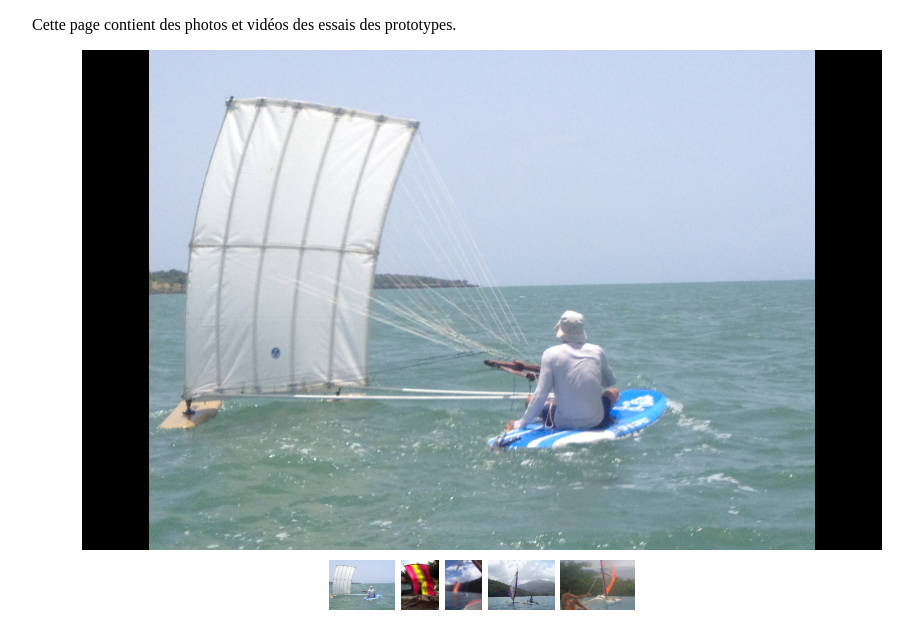
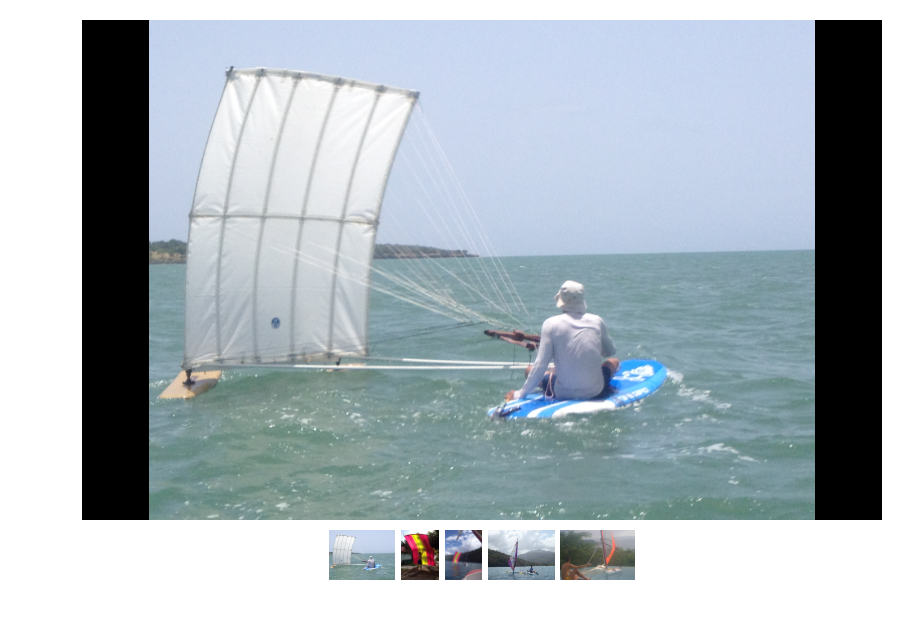
Before and after one commit to evermax/swing, a PHP site: page /images.php in a window 1280 px wide. Shown: the part 177-800 px from the top of the page, without its empty margins (158-1071 px from the left). Run offline with PHP 8.4, Linux system fonts and the light colour scheme.

Commit message:
Un peu de css

```diff
--- a/images.php
+++ b/images.php
@@ -16,7 +16,7 @@
             ?>
 
             <div class="corps">
-                <p>Cette page contient des photos et vidéos des essais des prototypes.</p>
+
                 <div class="gallery items-5">
                     <div id="item-1" class="control-operator"></div>
                     <div id="item-2" class="control-operator"></div>
--- a/style.css
+++ b/style.css
@@ -1,8 +1,15 @@
+/* GENERAL */
+
 .bloc_page
 {
     width: 900px;
     margin: auto;
     text-align: justify;
+}
+
+.corps
+{
+    padding-top: 20px;
 }
 
 /*body
@@ -53,7 +60,7 @@ header
     color: red;
 }
 
-/* Corps */
+/* PAGE ACCUEIL */
 article, aside
 {
     display: inline-block;
@@ -84,6 +91,12 @@ aside h1
     font-size: 1em;
 }
 
+#banniere_image
+{
+    margin-top: 10px;
+}
+
+/* PAGE IMAGES */
 /* Carousel */
 .gallery
 {
@@ -126,7 +139,7 @@ figure
     margin: 0;
 }
 
-/* News */
+/* PAGE NEWS */
 .billet
 {
     margin: auto;
@@ -181,7 +194,7 @@ figure
     margin-top:0px;
 }
 
-/* Contacts */
+/* PAGE CONTACTS */
 .contact
 {
     font-size: 1.2em;
```
